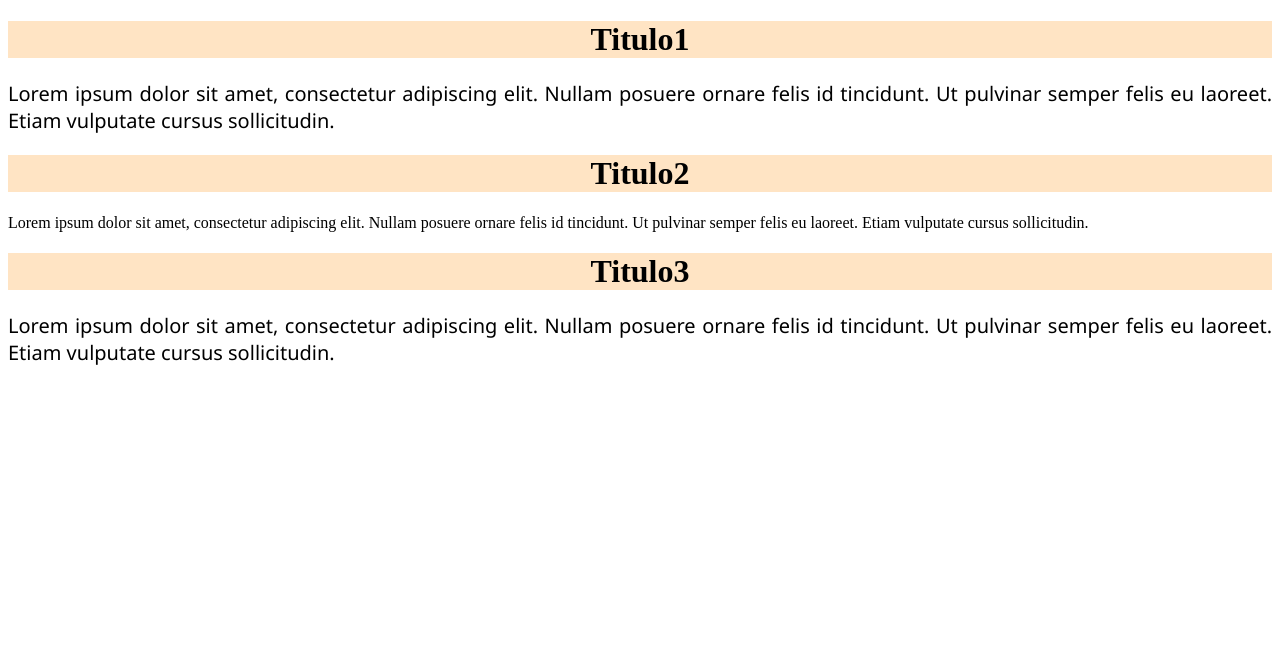
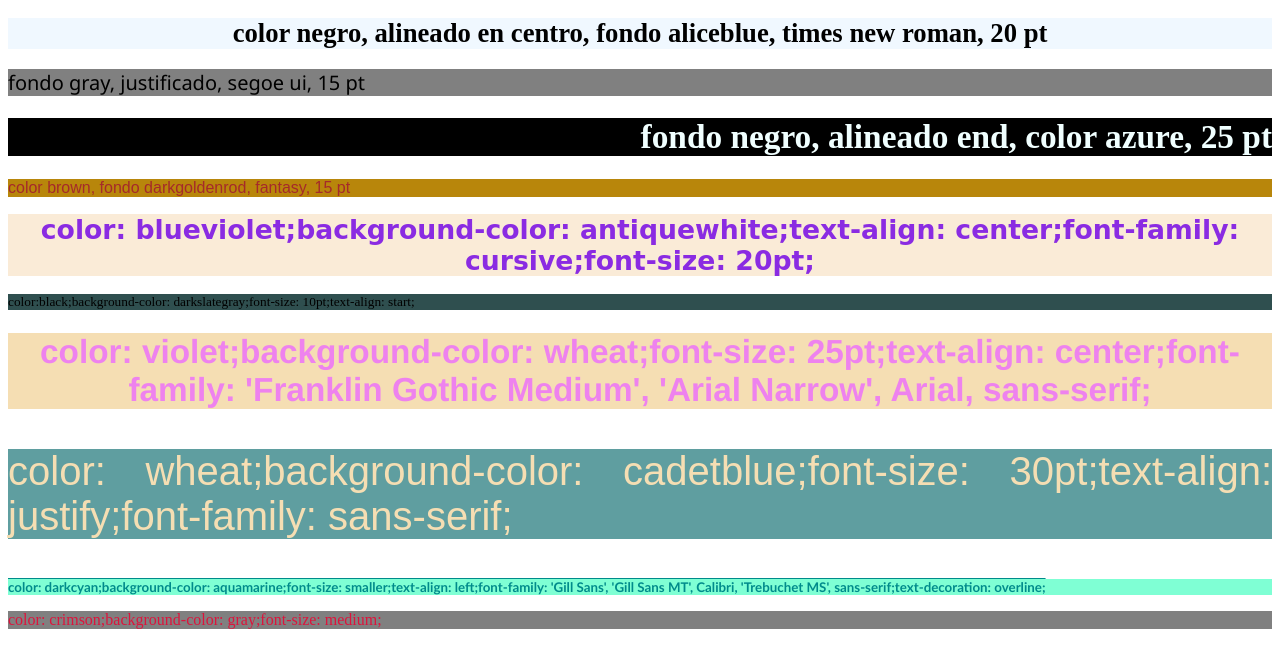
Before and after one commit to EnergizedTea/redesDigitalesEstilos, a plain HTML site: page index.html in a window 1280 px wide. Drawn offline with Linux system fonts and the light colour scheme.

Commit message:
10 estilos

```diff
--- a/index.html
+++ b/index.html
@@ -3,22 +3,16 @@
 <head>
     <link rel="stylesheet" href="styles.css">
 </head>
-<style>
-    h1{
-    color: black;
-    text-align: center;
-    background-color: bisque;
-}
-</style>
 <body>
-    <h1>Titulo1</h1>
-    <p class="texto">Lorem ipsum dolor sit amet, consectetur adipiscing elit. Nullam posuere ornare felis id tincidunt. Ut pulvinar semper felis eu laoreet. Etiam vulputate cursus sollicitudin.</p>
-
-    <h1 class="titulo">Titulo2</h1>
-    <p>Lorem ipsum dolor sit amet, consectetur adipiscing elit. Nullam posuere ornare felis id tincidunt. Ut pulvinar semper felis eu laoreet. Etiam vulputate cursus sollicitudin. </p>
-
-    <h1>Titulo3</h1>
-    <p class = "texto">Lorem ipsum dolor sit amet, consectetur adipiscing elit. Nullam posuere ornare felis id tincidunt. Ut pulvinar semper felis eu laoreet. Etiam vulputate cursus sollicitudin. </p>
-
+    <h1 class = "titulo1">color negro, alineado en centro, fondo aliceblue, times new roman, 20 pt</h1>
+    <p class = "texto1">fondo gray, justificado, segoe ui, 15 pt</p>
+    <h1 class = "titulo2">fondo negro, alineado end, color azure, 25 pt</h1>
+    <p class = "texto2">color brown, fondo darkgoldenrod, fantasy, 15 pt</p>
+    <h1 class = "titulo3">color: blueviolet;background-color: antiquewhite;text-align: center;font-family: cursive;font-size: 20pt;</h1>
+    <p class = "texto3">color:black;background-color: darkslategray;font-size: 10pt;text-align: start;</p>
+    <h1 class = "titulo4">color: violet;background-color: wheat;font-size: 25pt;text-align: center;font-family: 'Franklin Gothic Medium', 'Arial Narrow', Arial, sans-serif;</h1>
+    <p class = "texto4">color: wheat;background-color: cadetblue;font-size: 30pt;text-align: justify;font-family: sans-serif;</p>
+    <h1 class = "titulo5">color: darkcyan;background-color: aquamarine;font-size: smaller;text-align: left;font-family: 'Gill Sans', 'Gill Sans MT', Calibri, 'Trebuchet MS', sans-serif;text-decoration: overline;</h1>
+    <p class = "texto5">color: crimson;background-color: gray;font-size: medium;</p>
 </body>
 </html>
--- a/styles.css
+++ b/styles.css
@@ -1,11 +1,74 @@
-.titulo{
+.titulo1{
     color: black;
     text-align: center;
-    background-color: bisque;
+    background-color: aliceblue;
+    font-family: 'Times New Roman', Times, serif;
+    font-size: 20pt;
 }
 
-.texto{
+.texto1{
     font-family: 'Segoe UI', Tahoma, Geneva, Verdana, sans-serif;
     font-size: 15pt;
     text-align: justify;
+    background-color: gray;
 }
+
+.titulo2{
+    background-color: black;
+    text-align: end;
+    color: azure;
+    font-size: 25pt;
+}
+
+.texto2{
+    color: brown;
+    background-color: darkgoldenrod;
+    font-family: fantasy;
+    font-variant: 15pt;
+}
+
+.titulo3{
+    color: blueviolet;
+    background-color: antiquewhite;
+    text-align: center;
+    font-family: cursive;
+    font-size: 20pt;
+}
+
+.texto3{
+    color:black;
+    background-color: darkslategray;
+    font-size: 10pt;
+    text-align: start;
+}
+
+.titulo4{
+    color: violet;
+    background-color: wheat;
+    font-size: 25pt;
+    text-align: center;
+    font-family: 'Franklin Gothic Medium', 'Arial Narrow', Arial, sans-serif;
+}
+
+.texto4{
+    color: wheat;
+    background-color: cadetblue;
+    font-size: 30pt;
+    text-align: justify;
+    font-family: sans-serif;
+}
+
+.titulo5{
+    color: darkcyan;
+    background-color: aquamarine;
+    font-size: smaller;
+    text-align: left;
+    font-family: 'Gill Sans', 'Gill Sans MT', Calibri, 'Trebuchet MS', sans-serif;
+    text-decoration: overline;
+}
+
+.texto5{
+    color: crimson;
+    background-color: gray;
+    font-size: medium;
+}
```
